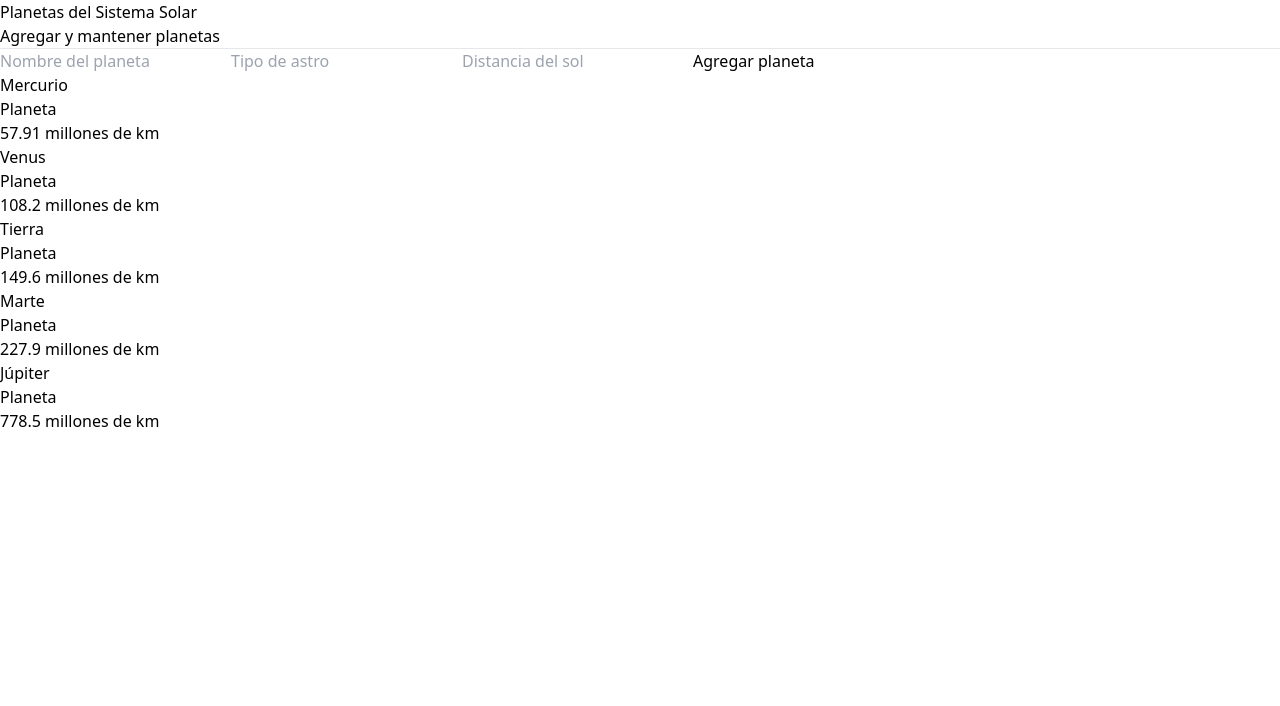
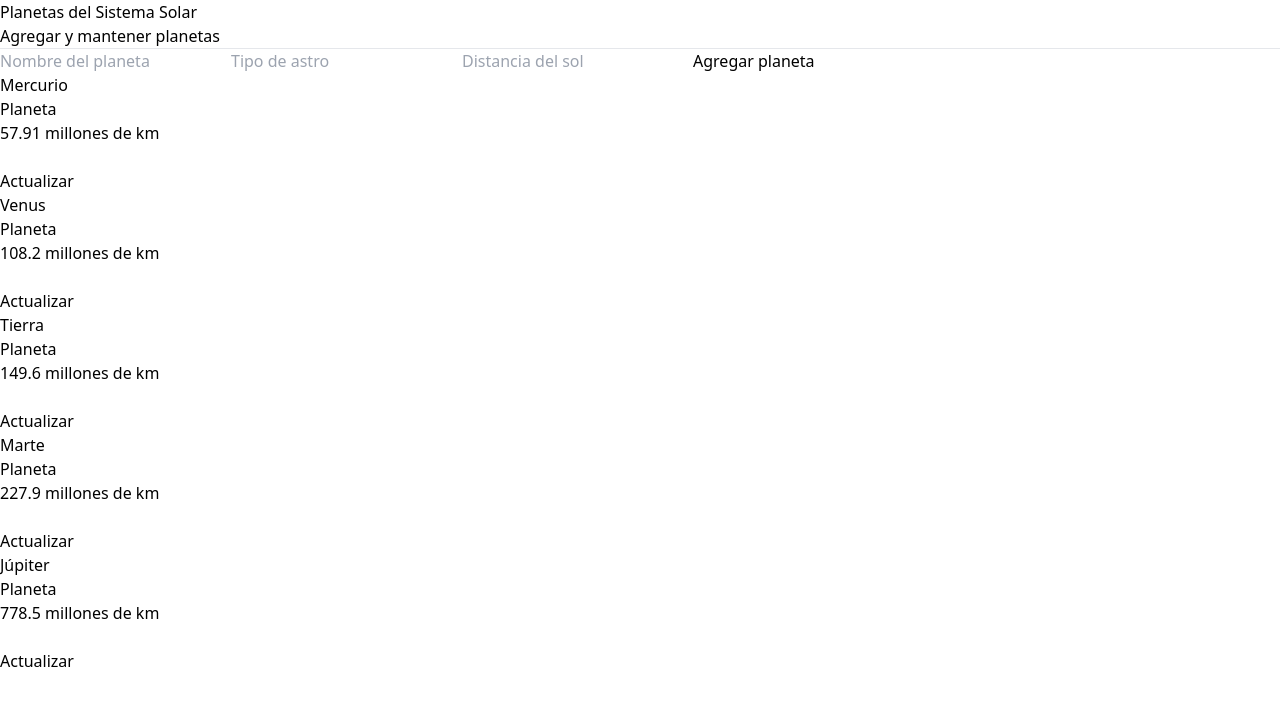
Before and after one commit to kanixdaniel/planetsapp-react, a React (Vite) app: page / in a window 1280 px wide. Shown: the top 706 px of the page. Built offline with nearby package versions, Linux system fonts and the light colour scheme; data requests are answered from the project's data file.

Commit message:
Feat: hook useOptimistic

```diff
--- /dev/null
+++ b/src/actions/update-planet.action.ts
@@ -0,0 +1,13 @@
+import { planetsApi } from "../api/planetsApi";
+import { Planet } from "../interfaces/planet.interface";
+
+export const updatePlanetAction = async (planet: Planet) => {
+    try {
+        const response = await planetsApi.patch<Planet>(`/${planet.id}`, planet);
+        console.log('Se actualizó planeta');
+        return response.data;
+    } catch (error) {
+        console.error('Error al actualizar el planeta', error);
+        throw new Error('Error al actualizar el planeta')
+    }
+}
--- a/src/pages/ui/PlanetList.tsx
+++ b/src/pages/ui/PlanetList.tsx
@@ -1,17 +1,43 @@
+import { useOptimistic, useTransition } from 'react';
 import { Planet } from '../../interfaces/planet.interface';
+import { updatePlanetAction } from '../../actions/update-planet.action';
 
 interface Props {
     planets: Planet[];
 }
 
 export const PlanetList = ({ planets }: Props) => {
+    const [optimisticPlanets, setOptimisticPlanets] = useOptimistic(
+        planets,
+        (currentValue, newPlanet: Planet) => {
+            const updatedPlanets = currentValue.map((planet) =>
+                planet.id === newPlanet.id ? newPlanet : planet
+            );
+
+            return updatedPlanets;
+        }
+    );
+
+    const handleUpdatePlanet = async (planet: Planet) => {
+        planet.name = planet.name.toUpperCase();
+        setOptimisticPlanets(planet);
+        const updatedPLanet = await updatePlanetAction(planet);
+    }
+
     return (
         <div className="grid grid-cols-2 sm:grid-cols-3 md:grid-cols-4 lg:grid-cols-5 gap-4 animate-fadeIn">
-      {planets.map((planet) => (
+            {optimisticPlanets.map((planet) => (
                 <div key={planet.id} className="p-4 bg-gray-100 rounded shadow">
                     <h2 className="text-xl font-semibold">{planet.name}</h2>
                     <p className="text-gray-700">{planet.type}</p>
                     <p className="text-gray-700">{planet.distanceFromSun}</p>
+                    <br />
+                    <button
+                        className="bg-blue-500 text-white p-2 rounded w-full"
+                        onClick={() => handleUpdatePlanet(planet)}
+                    >
+                        Actualizar
+                    </button>
                 </div>
             ))}
         </div>
```
Lines whose indentation alone changed are shown as unchanged.
